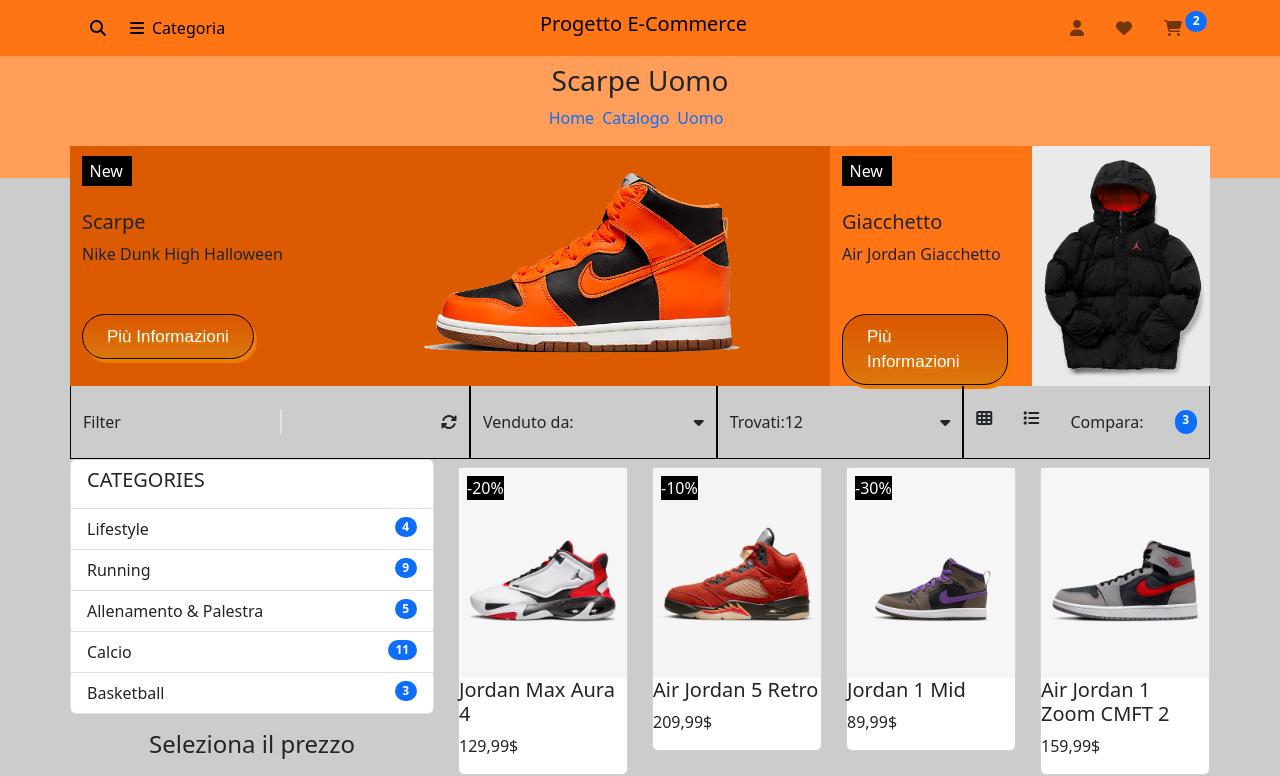
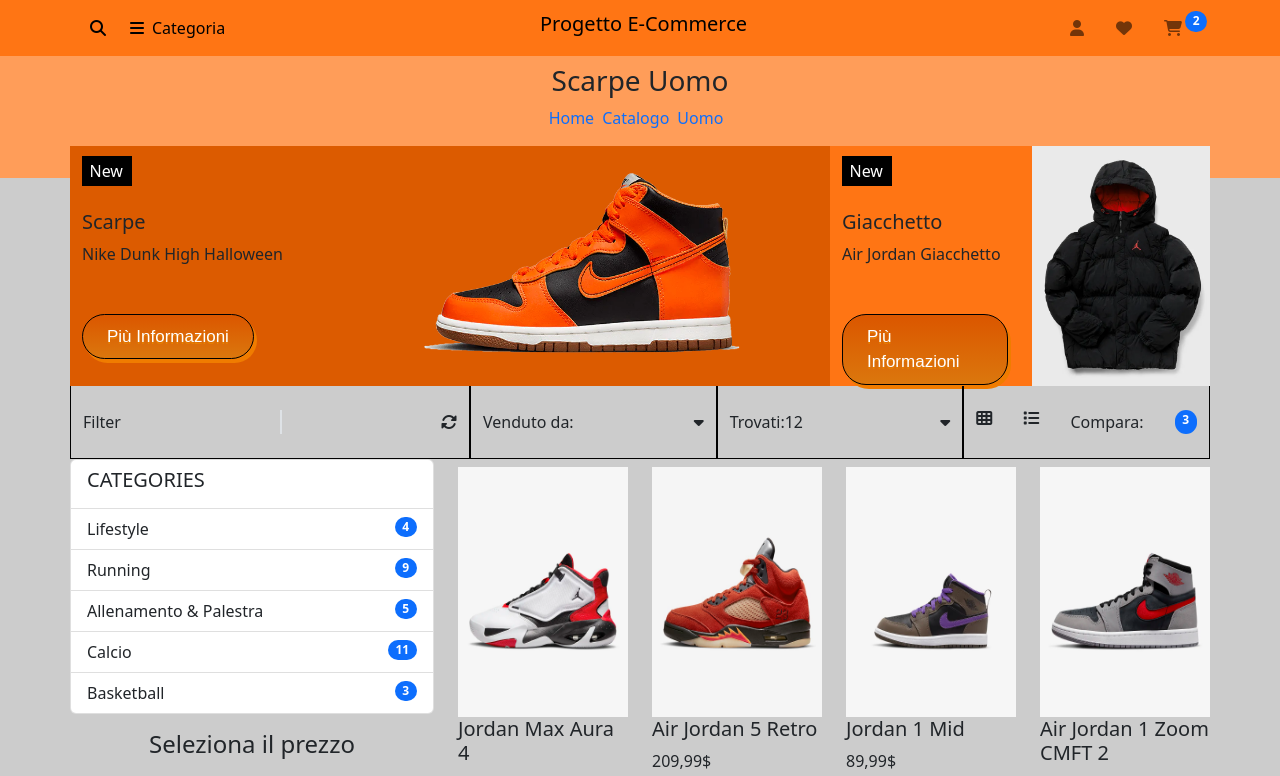
Before and after one commit to FrancescoGentile97/ecommerce-proj, a Vue app: page / in a window 1280 px wide. Shown: the top 776 px of the page. Built offline with nearby package versions, Linux system fonts and the light colour scheme.

Commit message:
height fix

```diff
--- a/src/components/Main.vue
+++ b/src/components/Main.vue
@@ -12,9 +12,6 @@
     </section>
 
     <!-- fine link catalogo -->
-
-
-
 
     <!-- new section -->
     <div class="container my-negative-mt">
@@ -213,11 +210,11 @@
             <!-- fine side bar -->
 
             <!-- inizio main content -->
-            <div class="col-8">
+            <div class="col-8 my-main-content">
                 <div class="row">
                     <div v-for:="product, i  in productList" :key="i" class="col-3 mt-2">
-                        <div class="card">
-                            <div class="position-relative">
+                        <div class="card-img">
+                            <div class="position-relative card-body">
                                 <img v-bind:src="product.image" class="img-fluid">
                             </div>
                             <h5>{{ product.name }}</h5>
@@ -230,6 +227,7 @@
                         </div>
                     </div>
                 </div>
+
                 <nav aria-label="Page navigation example" class="d-flex justify-content-center mt-2">
                     <ul class="pagination">
                         <li class="page-item">
@@ -250,6 +248,7 @@
                     </ul>
                 </nav>
             </div>
+
 
             <!-- fine main content -->
         </div>
@@ -486,4 +485,8 @@
     padding-left: 0 !important;
     padding-right: 0 !important;
 }
+
+.my-main-content img{
+    height: 250px!important;
+}
 </style>
--- a/src/main.scss
+++ b/src/main.scss
@@ -314,7 +314,7 @@
     cursor: pointer;
     height: 34px;
     left: -6;
-    position: absolute;
+    // position: absolute;
     top: -3;
     width: 34px;
 }
```
